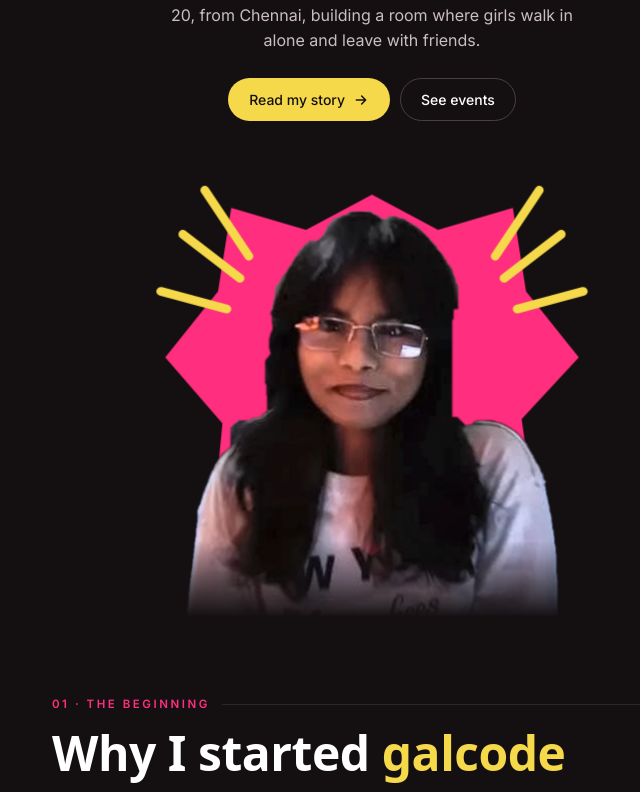
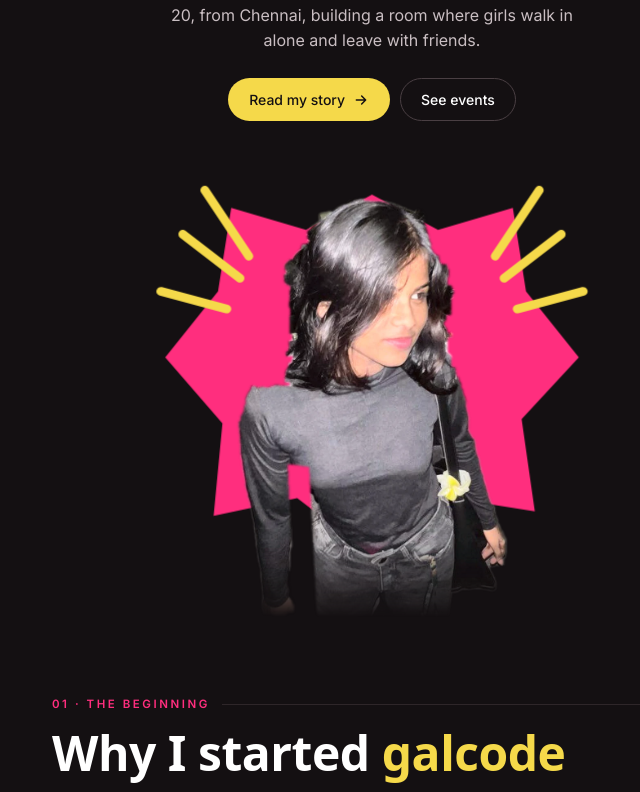
Before and after one commit to thisisgalcode/galcode, a website: page our-story.html in a window 1280 px wide. Shown: the part 365-1157 px from the top of the page, without its empty margins (268-908 px from the left). Drawn offline with Linux system fonts and the light colour scheme; a web font is replaced by a local one.

Commit message:
Our story: new waist-up night photo in the hero burst
Co-Authored-By: Claude Opus 5.5 <noreply@anthropic.com>
Claude-Session: https://claude.ai/code/session_01QfvR2zkpKMmeSbyYrL9ffA

```diff
--- a/our-story.html
+++ b/our-story.html
@@ -130,8 +130,8 @@
       </g>
     </svg>
     <picture>
-      <source srcset="/story/raksha.webp" type="image/webp">
-      <img class="me" src="/story/raksha.png" alt="Raksha, founder of galcode" width="760" height="822">
+      <source srcset="/story/raksha-night.webp" type="image/webp">
+      <img class="me" src="/story/raksha-night.png" alt="Raksha, founder of galcode" width="686" height="1042">
     </picture>
   </div>
 </section>
```
Also changed, not shown: story/raksha-night.png (added), story/raksha-night.webp (added), story/raksha.png (deleted), story/raksha.webp (deleted).
